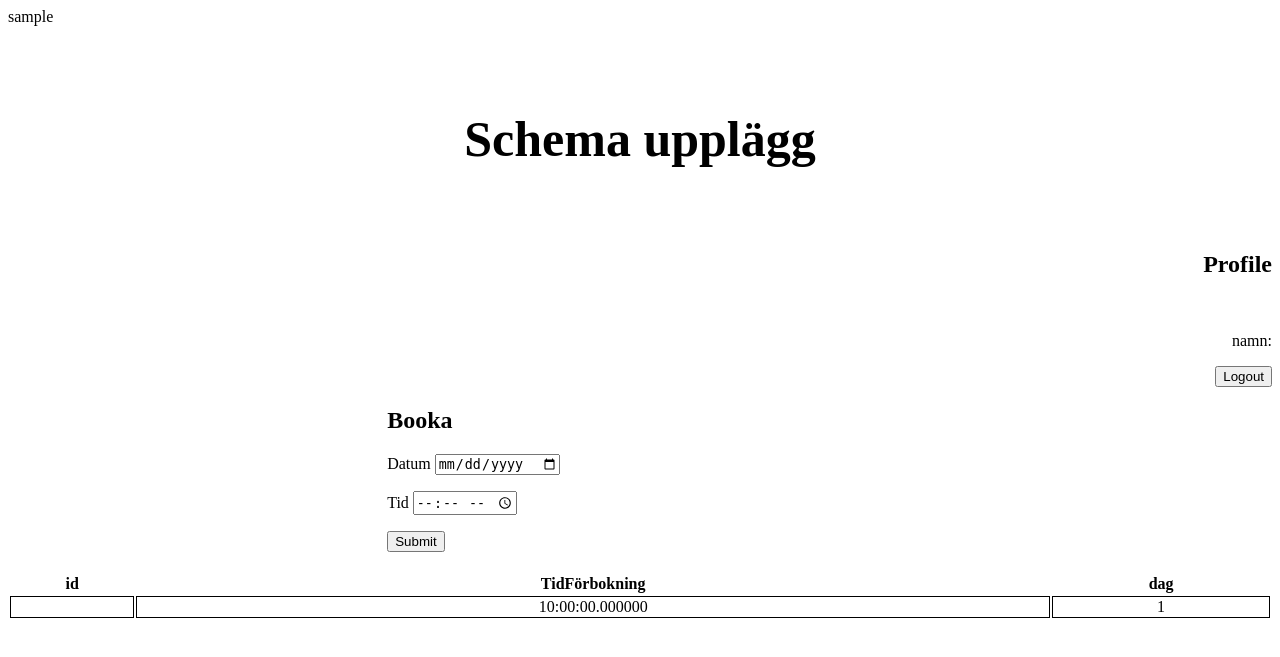
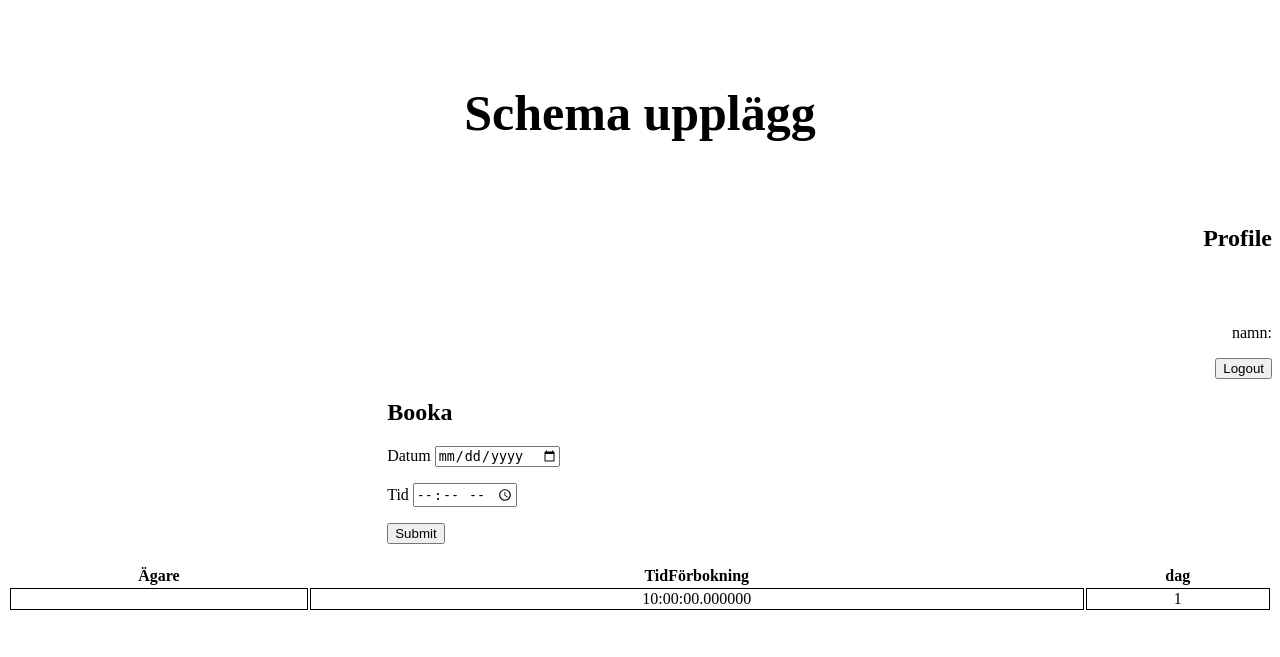
Before and after one commit to Bjurbom/WebbserverTvatt, a PHP site: page /user.php in a window 1280 px wide. Shown: the top 657 px of the page. Run offline with PHP 8.4, Linux system fonts and the light colour scheme; the visitor is signed in with stand-in values (Sample User, id 1); tables that the repository leaves empty hold one stand-in row (values such as "Sample post"); data that the repository does not hold is empty.

Commit message:
small fixes

```diff
--- a/includes/handlers/makeDate.php
+++ b/includes/handlers/makeDate.php
@@ -25,4 +25,9 @@ if(mysqli_query($link, $sql)){
 // Close connection
 mysqli_close($link);
 
+
+
+
+header("Location: ../../user.php");
+
 ?>
--- a/user.php
+++ b/user.php
@@ -3,7 +3,7 @@
 
 	$id = $_SESSION['userLoggedIn'];
 
-	echo $_SESSION['userLoggedIn'];
+
 
 
 
@@ -86,7 +86,7 @@ if($result = mysqli_query($con, $sql)){
     if(mysqli_num_rows($result) > 0){
         echo "<table>";
             echo "<tr>";
-                echo "<th>id</th>";
+                echo "<th>Ägare</th>";
                 echo "<th>TidFörbokning</th>";
                 echo "<th>dag</th>";
               //  echo "<th>email</th>";
```
Also changed, not shown: includes/handlers/schema-handler.php (added).
